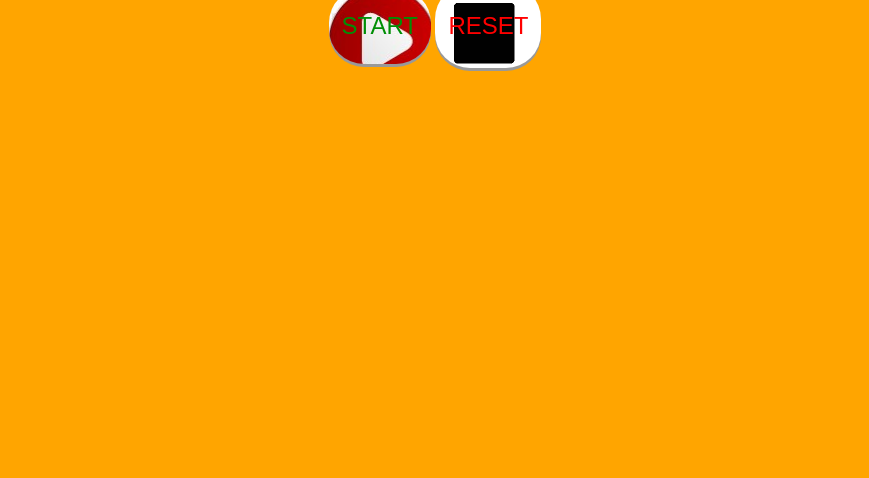
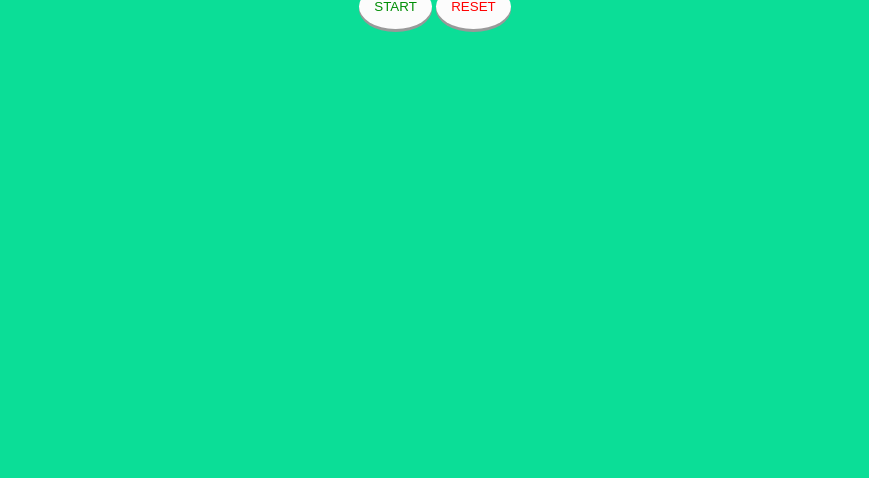
Before and after one commit to shravan1998/web_project, a plain HTML site: page index.html in a window 1280 px wide. Shown: the part 322-800 px from the top of the page, without its empty margins (205-1074 px from the left). Drawn offline with Linux system fonts and the light colour scheme.

Commit message:
Update styles.css

```diff
--- a/CSS/styles.css
+++ b/CSS/styles.css
@@ -1,6 +1,6 @@
 body{
     text-align: center;
-    background: #FFA500;
+    background: #0bde97;
     font-family: sans-serif;
     font-weight: 100;
 }
@@ -10,6 +10,7 @@ body{
   font-family: "Verdana";
   font-size: 60px;
   margin: 40px 0px 20px;
+
 }
 .SOSC{
   color: #191919;
@@ -22,7 +23,7 @@ body{
     font-size: 80px;
 }
 input{                                                      /*for the iput boxes*/
-    background: #FFA500;
+    background: #0bde97;
     color: #ffffff;
     font-size: 70px;
     border-color: #ef006f;
@@ -35,63 +36,34 @@ input{                                                      /*for the iput boxes
 }
 
 .start{                                                     /*Start button effects*/
-  display: inline-block;
-  padding: 24px 13px;
-  font-size: 24px;
+  padding: 15px 15px;
   cursor: pointer;
-  text-align: center;
-  text-decoration: none;
   outline: none;
   color: #008e05;
   background-color: #fcfcfc;
   border: none;
-  border-radius: 35px;
+  border-radius: 50%;
   box-shadow: 0 3px #999;
- background-image: url(../images/start.png);
-
-
-
 }
 
-.start:hover {
-	background-color: #dddbdb;
-
-
-
-}
-
-
-
+.start:hover {background-color: #dddbdb}
 
 .start:active {
   background-color: #aaaaaa;
   box-shadow: 0 5px #666;
   transform: translateY(4px);
-    background-image: url(../images/pause.png);
-
-}
-.start:focus{
-	  background-image: url(../images/pause.png);
-
-
 }
 
 
 .reset{                                                       /*Stop button effects*/
-  display: inline-block;
-  padding: 28px 13px;
-  font-size :24px;
+  padding: 15px 15px;
   cursor: pointer;
-  text-align: center;
-  text-decoration: none;
   outline: none;
   color: #ff0000;
   background-color: #fcfcfc;
   border: none;
-  border-radius: 35px;
+  border-radius: 50%;
   box-shadow: 0 3px #999;
-   background-image: url(../images/stop.png);
-
 }
 
 .reset:hover {background-color: #dddbdb}
@@ -101,3 +73,7 @@ input{                                                      /*for the iput boxes
   box-shadow: 0 5px #666;
   transform: translateY(4px);
 }
+
+.inv{
+  font-size: 0px;
+}
```
